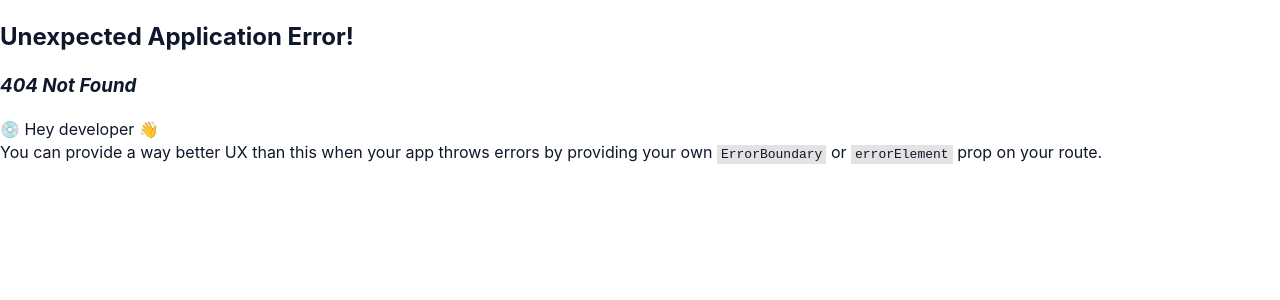
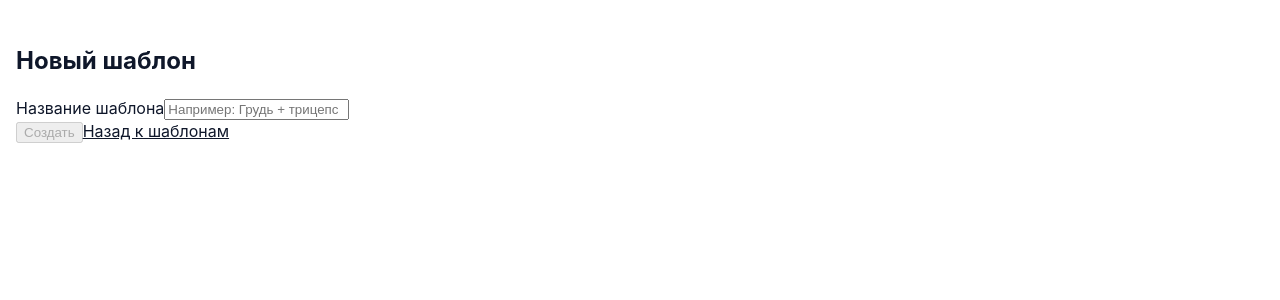
Before and after one commit to Vlad1m8r/dsport-ui, a React (Vite) app: page /templates/new in a window 1280 px wide. Before the commit this address had no page. Shown: the top 300 px of the page. Built offline with nearby package versions, Linux system fonts and the light colour scheme.

Commit message:
F7: новый флоу создания шаблона без автопоста

```diff
--- a/src/features/templates/api.ts
+++ b/src/features/templates/api.ts
@@ -4,6 +4,8 @@ import type { components, paths } from "../../shared/api/schema";
 export type TemplateResponse = components["schemas"]["TemplateResponse"];
 export type TemplateCreateRequest = components["schemas"]["TemplateCreateRequest"];
 export type TemplatesListResponse = paths["/api/templates"]["get"]["responses"][200]["content"]["*/*"];
+export type TemplateByIdResponse =
+  paths["/api/templates/{id}"]["get"]["responses"][200]["content"]["*/*"];
 
 export const fetchTemplates = async (): Promise<TemplatesListResponse> => {
   return request<TemplatesListResponse>("/api/templates");
@@ -18,6 +20,10 @@ export const createTemplate = async (
   });
 };
 
+export const fetchTemplate = async (id: number): Promise<TemplateByIdResponse> => {
+  return request<TemplateByIdResponse>(`/api/templates/${id}`);
+};
+
 export const deleteTemplate = async (id: number): Promise<void> => {
   return request<void>(`/api/templates/${id}`, {
     method: "DELETE",
--- a/src/features/templates/queries.ts
+++ b/src/features/templates/queries.ts
@@ -9,18 +9,41 @@ import {
 import {
   createTemplate,
   deleteTemplate,
+  fetchTemplate,
   fetchTemplates,
+  type TemplateByIdResponse,
   type TemplateCreateRequest,
   type TemplateResponse,
   type TemplatesListResponse,
 } from "./api";
 
 export const templatesQueryKey = ["templates"] as const;
+export const templateQueryKey = (templateId: number): readonly ["template", number] => [
+  "template",
+  templateId,
+];
 
 export const useTemplatesQuery = (): UseQueryResult<TemplatesListResponse, Error> => {
   return useQuery({
     queryKey: templatesQueryKey,
     queryFn: fetchTemplates,
+  });
+};
+
+export const useTemplateQuery = (
+  templateId: number | null,
+): UseQueryResult<TemplateByIdResponse, Error> => {
+  return useQuery({
+    queryKey:
+      typeof templateId === "number" ? templateQueryKey(templateId) : ["template", "unknown"],
+    queryFn: () => {
+      if (typeof templateId !== "number") {
+        return Promise.reject(new Error("Некорректный идентификатор шаблона."));
+      }
+
+      return fetchTemplate(templateId);
+    },
+    enabled: typeof templateId === "number",
   });
 };
 
--- /dev/null
+++ b/src/pages/TemplateCreatePage.tsx
@@ -0,0 +1,73 @@
+import type { ChangeEvent, ReactElement } from "react";
+import { useState } from "react";
+import { Link, useNavigate } from "react-router-dom";
+
+import { useCreateTemplateMutation } from "../features/templates/queries";
+
+export const TemplateCreatePage = (): ReactElement => {
+  const [name, setName] = useState<string>("");
+  const createTemplateMutation = useCreateTemplateMutation();
+  const navigate = useNavigate();
+
+  const isNameEmpty: boolean = name.trim().length === 0;
+
+  const handleNameChange = (event: ChangeEvent<HTMLInputElement>): void => {
+    setName(event.target.value);
+  };
+
+  const handleCreate = (): void => {
+    if (isNameEmpty) {
+      return;
+    }
+
+    createTemplateMutation.mutate(
+      {
+        name: name.trim(),
+        exercises: [],
+      },
+      {
+        onSuccess: (template): void => {
+          if (typeof template.id === "number") {
+            navigate(`/templates/${template.id}/edit`);
+          }
+        },
+      },
+    );
+  };
+
+  return (
+    <section>
+      <header>
+        <h1>Новый шаблон</h1>
+      </header>
+
+      <div>
+        <label htmlFor="template-name">Название шаблона</label>
+        <input
+          id="template-name"
+          name="template-name"
+          type="text"
+          value={name}
+          onChange={handleNameChange}
+          placeholder="Например: Грудь + трицепс"
+          aria-required
+        />
+      </div>
+
+      <div>
+        <button
+          type="button"
+          onClick={handleCreate}
+          disabled={isNameEmpty || createTemplateMutation.isPending}
+        >
+          Создать
+        </button>
+        <Link to="/templates">Назад к шаблонам</Link>
+      </div>
+
+      {createTemplateMutation.isError ? (
+        <p>Ошибка: {createTemplateMutation.error?.message ?? "Не удалось создать шаблон"}</p>
+      ) : null}
+    </section>
+  );
+};
--- /dev/null
+++ b/src/pages/TemplateEditPage.tsx
@@ -0,0 +1,48 @@
+import type { ReactElement } from "react";
+import { Link, useNavigate, useParams } from "react-router-dom";
+
+import { useTemplateQuery } from "../features/templates/queries";
+
+const parseTemplateId = (templateIdParam: string | undefined): number | null => {
+  if (typeof templateIdParam !== "string") {
+    return null;
+  }
+
+  const parsedTemplateId: number = Number(templateIdParam);
+
+  return Number.isInteger(parsedTemplateId) ? parsedTemplateId : null;
+};
+
+export const TemplateEditPage = (): ReactElement => {
+  const params = useParams<{ id: string }>();
+  const navigate = useNavigate();
+  const templateId: number | null = parseTemplateId(params.id);
+  const { data, isLoading, isError, error } = useTemplateQuery(templateId);
+
+  return (
+    <section>
+      <header>
+        <h1>Редактирование шаблона</h1>
+      </header>
+
+      {templateId === null ? <p>Некорректный идентификатор шаблона.</p> : null}
+      {isLoading ? <p>Загрузка шаблона...</p> : null}
+      {isError ? <p>Ошибка: {error?.message ?? "Не удалось загрузить шаблон"}</p> : null}
+
+      {data ? (
+        <>
+          <p>
+            <strong>Название:</strong> {data.name ?? "Без названия"}
+          </p>
+          <section>
+            <h2>Упражнения (скоро)</h2>
+            <p>Редактирование упражнений будет добавлено в следующих шагах.</p>
+          </section>
+        </>
+      ) : null}
+
+      <button type="button" onClick={() => navigate("/templates")}>Назад</button>
+      <Link to="/templates">К списку шаблонов</Link>
+    </section>
+  );
+};
--- a/src/pages/TemplatesPage.tsx
+++ b/src/pages/TemplatesPage.tsx
@@ -2,22 +2,13 @@ import type { ReactElement } from "react";
 import { Link } from "react-router-dom";
 
 import {
-  useCreateTemplateMutation,
   useDeleteTemplateMutation,
   useTemplatesQuery,
 } from "../features/templates/queries";
 
 export const TemplatesPage = (): ReactElement => {
   const { data, isLoading, isError, error } = useTemplatesQuery();
-  const createMutation = useCreateTemplateMutation();
   const deleteMutation = useDeleteTemplateMutation();
-
-  const handleCreate = (): void => {
-    createMutation.mutate({
-      name: "Новый шаблон",
-      exercises: [],
-    });
-  };
 
   const handleDelete = (id: number | undefined): void => {
     if (typeof id !== "number") {
@@ -32,9 +23,9 @@ export const TemplatesPage = (): ReactElement => {
       <header>
         <h1>Шаблоны тренировок</h1>
         <div>
-          <button type="button" onClick={handleCreate} disabled={createMutation.isPending}>
+          <Link to="/templates/new">
             Создать шаблон
-          </button>
+          </Link>
           <Link to="/start">К запуску тренировки</Link>
           <Link to="/workouts">История</Link>
         </div>
@@ -42,9 +33,6 @@ export const TemplatesPage = (): ReactElement => {
 
       {isLoading ? <p>Загрузка...</p> : null}
       {isError ? <p>Ошибка: {error?.message ?? "Не удалось загрузить шаблоны"}</p> : null}
-      {createMutation.isError ? (
-        <p>Ошибка: {createMutation.error?.message ?? "Не удалось создать шаблон"}</p>
-      ) : null}
       {deleteMutation.isError ? (
         <p>Ошибка: {deleteMutation.error?.message ?? "Не удалось удалить шаблон"}</p>
       ) : null}
@@ -52,8 +40,8 @@ export const TemplatesPage = (): ReactElement => {
       {data && data.length === 0 ? <p>Шаблоны пока не созданы.</p> : null}
 
       <ul>
-        {data?.map((template, index) => (
-          <li key={template.id ?? `${template.name ?? "template"}-${index}`}>
+        {data?.map((template) => (
+          <li key={template.id ?? template.name ?? "template-without-id"}>
             <div>
               <strong>{template.name ?? "Без названия"}</strong>
               <span>Упражнений: {template.exercises?.length ?? 0}</span>
```
Also changed, not shown: src/app/router.tsx (+10 -0 lines), 2 other files (tests, documents, lock files or other folders).
